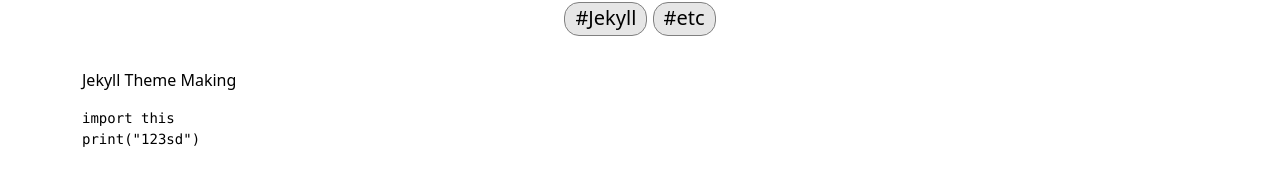
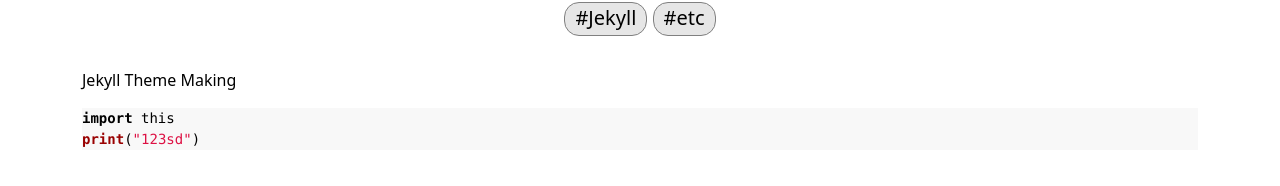
Before and after one commit to happydm09/B, a Jekyll site: the page built from _posts/2023-07-31-theme.md, in a window 1280 px wide. Shown: the part 190-376 px from the top of the page. Built offline with Jekyll 4.4.1, drawn with Linux system fonts in a browser that asks for light colours; nearby versions of some CDN libraries; some web fonts are replaced.

Commit message:
Update post.html

```diff
--- a/_layouts/post.html
+++ b/_layouts/post.html
@@ -25,3 +25,4 @@ layout: main
       {{content}}
     </div>
 </section>
+<link rel="stylesheet" href="{{ '/css/syntax.css' | relative_url }}">
```
